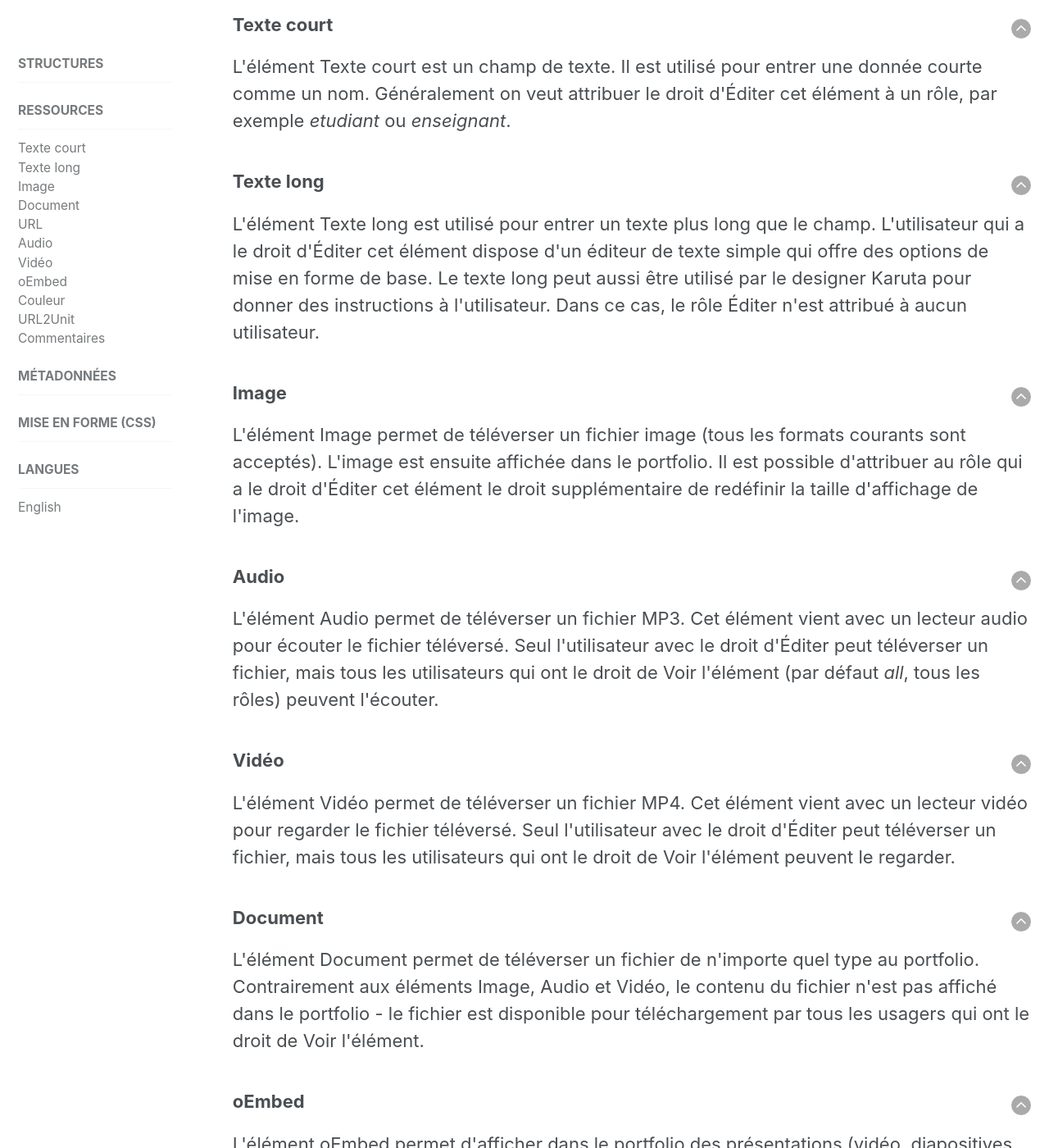
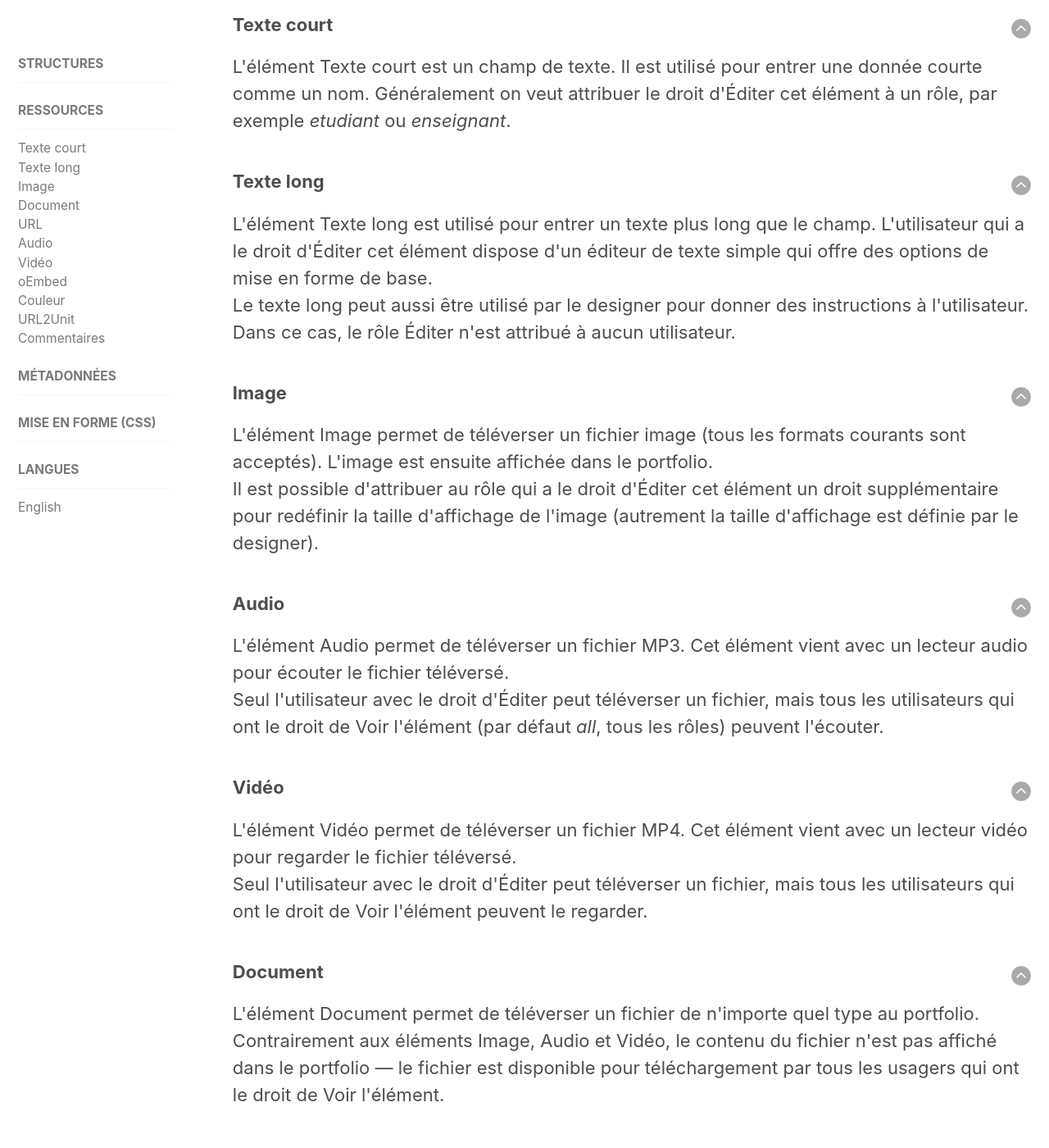
Before and after one commit to karutaproject/karuta-frontend-documentation, a Jekyll site: the page built from _pages/resources_fr.html, in a window 1280 px wide and 1400 px high, scrolled down 1222 px. Shown: the whole window at 82% size. Built offline with Jekyll 4.4.1, drawn with Linux system fonts in a browser that asks for light colours; some of the changed text lies outside the part shown.

Commit message:
Traduction - corrections

```diff
--- a/_pages/resources_fr.html
+++ b/_pages/resources_fr.html
@@ -51,27 +51,30 @@ sidebar:
 	<h3 id='textfield'>Texte long</h3>
 	<p>L'élément Texte long est utilisé pour entrer un texte plus long que le champ. L'utilisateur
 		qui a le droit d'Éditer cet élément dispose d'un éditeur de texte simple qui offre des
-		options de mise en forme de base. Le texte long peut aussi être utilisé par le designer
-		Karuta pour donner des instructions à l'utilisateur. Dans ce cas, le rôle Éditer n'est
-		attribué à aucun utilisateur.</p>
+		options de mise en forme de base.</br>
+		Le texte long peut aussi être utilisé par le designer pour donner des instructions à
+		l'utilisateur. Dans ce cas, le rôle Éditer n'est attribué à aucun utilisateur.</p>
 </article>
 
 <article>
 	<a style='float:right' href='#top'><img src='../assets/img/arrow-up.png'/></a>
 	<h3 id='image'>Image</h3>
 	<p>L'élément Image permet de téléverser un fichier image (tous les formats courants sont
-		acceptés). L'image est ensuite affichée dans le portfolio. Il est possible d'attribuer
-		au rôle qui a le droit d'Éditer cet élément le droit supplémentaire de redéfinir
-		la taille d'affichage de l'image.</p>
+		acceptés). L'image est ensuite affichée dans le portfolio.</br>
+		Il est possible d'attribuer au rôle qui a le droit d'Éditer cet élément un droit
+		supplémentaire pour redéfinir la taille d'affichage de l'image (autrement la taille
+		d'affichage est définie par le designer).
+	</p>
 </article>
 
 <article>
 	<a style='float:right' href='#top'><img src='../assets/img/arrow-up.png'/></a>
 	<h3 id='audio'>Audio</h3>
 	<p>L'élément Audio permet de téléverser un fichier MP3. Cet élément vient avec un lecteur
-		audio pour écouter le fichier téléversé. Seul l'utilisateur avec le droit d'Éditer
-		peut téléverser un fichier, mais tous les utilisateurs qui ont le droit de Voir l'élément
-		(par défaut <i>all</i>, tous les rôles) peuvent l'écouter.
+		audio pour écouter le fichier téléversé.</br>
+		Seul l'utilisateur avec le droit d'Éditer peut téléverser un fichier, mais tous les
+		utilisateurs qui ont le droit de Voir l'élément (par défaut <i>all</i>, tous les rôles)
+		peuvent l'écouter.
 	</p>
 </article>
 
@@ -79,9 +82,9 @@ sidebar:
 	<a style='float:right' href='#top'><img src='../assets/img/arrow-up.png'/></a>
 	<h3 id='video'>Vidéo</h3>
 	<p>L'élément Vidéo permet de téléverser un fichier MP4. Cet élément vient avec un
-		lecteur vidéo pour regarder le fichier téléversé. Seul l'utilisateur avec le droit
-		d'Éditer peut téléverser un fichier, mais tous les utilisateurs qui ont le droit
-		de Voir l'élément peuvent le regarder.
+		lecteur vidéo pour regarder le fichier téléversé.</br>
+		Seul l'utilisateur avec le droit d'Éditer peut téléverser un fichier, mais tous les
+		utilisateurs qui ont le droit de Voir l'élément peuvent le regarder.
 	</p></p>
 </article>
 
@@ -90,7 +93,7 @@ sidebar:
 	<h3 id='document'>Document</h3>
 	<p>L'élément Document permet de téléverser un fichier de n'importe quel type au portfolio.
 		Contrairement aux éléments Image, Audio et Vidéo, le contenu du fichier n'est pas affiché
-		dans le portfolio - le fichier est disponible pour téléchargement par tous les usagers
+		dans le portfolio &mdash; le fichier est disponible pour téléchargement par tous les usagers
 		qui ont le droit de Voir l'élément.</p>
 </article>
 
@@ -99,9 +102,11 @@ sidebar:
 	<h3 id='oembed'>oEmbed</h3>
 	<p>L'élément oEmbed permet d'afficher dans le portfolio des présentations (vidéo, diapositives,
 		etc) sauvegardées sur un site tiers (YouTube, Vimeo, Meetup, Facebook, etc). Le contenu
-		désiré est spécifié par un hyperlien. Cet élément vient avec un lecteur qui permet de regarder
-		le contenu du lien oEmbed à même le portfolio. Pour plus d'informations au sujet de l'élément
-		oEmbed voir <a href='https://oembed.com/' target='_blank'>https://oembed.com/</a>.
+		désiré est spécifié par un hyperlien.</br>
+		Cet élément vient avec un lecteur qui permet de regarder le contenu du lien oEmbed à même le
+		portfolio.</br>
+		Pour plus d'informations au sujet de l'élément oEmbed voir
+		<a href='https://oembed.com/' target='_blank'>https://oembed.com/</a>.
 	</p>
 </article>
 
@@ -110,7 +115,8 @@ sidebar:
 	<h3 id='url'>URL</h3>
 	<p>L'élément URL permet de spécifier un hyperlien dans le portfolio. L'usager qui a le droit
 		d'Éditer la ressource peut spécifier un libellé qui sera affiché sur le lien au lieu de l'url.
-		</br> L'hyperlien doit rediriger vers une page à l'extérieur de Karuta &mdash; pour un lien
+		</br>
+		L'hyperlien doit rediriger vers une page à l'extérieur de Karuta &mdash; pour un lien
 		à l'intérieur de Karuta voir l'élément URL2Unit (paragraphe suivant).
 	</p>
 </article>
@@ -118,8 +124,11 @@ sidebar:
 <article>
 	<a style='float:right' href='#top'><img src='../assets/img/arrow-up.png'/></a>
 	<h3 id='url2unit'>URL2Unit</h3>
-	<p>L'élément URL2Unit permet de créer un lien vers une autre page du portfolio. Peut être utilisé
-		pour créer des liens de navigation dans le portfolio autres que le menu de navigation à gauche.
+	<p>
+		L'élément URL2Unit permet de créer un lien vers une autre page du portfolio. Il peut être
+		utilisé par le designer pour créer des liens de navigation dans le portfolio autres que le
+		menu de navigation à gauche, ou par l'utilisateur final pour spécifier des pages de son
+		portfolio qu'il juge particulièrement importantes.
 	</p>
 </article>
 
```
Also changed, not shown: _pages/resources_en.html (+4 -5 lines), _pages/structures_en.html (+5 -5 lines), _pages/structures_fr.html (+5 -5 lines).
